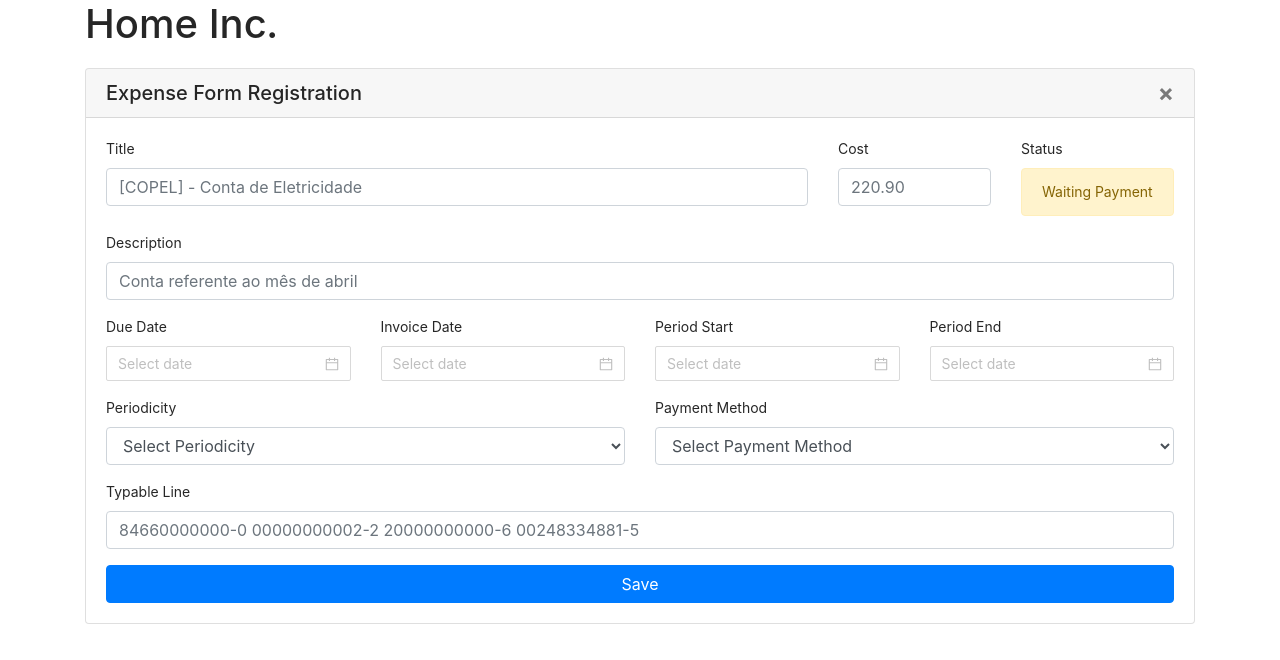
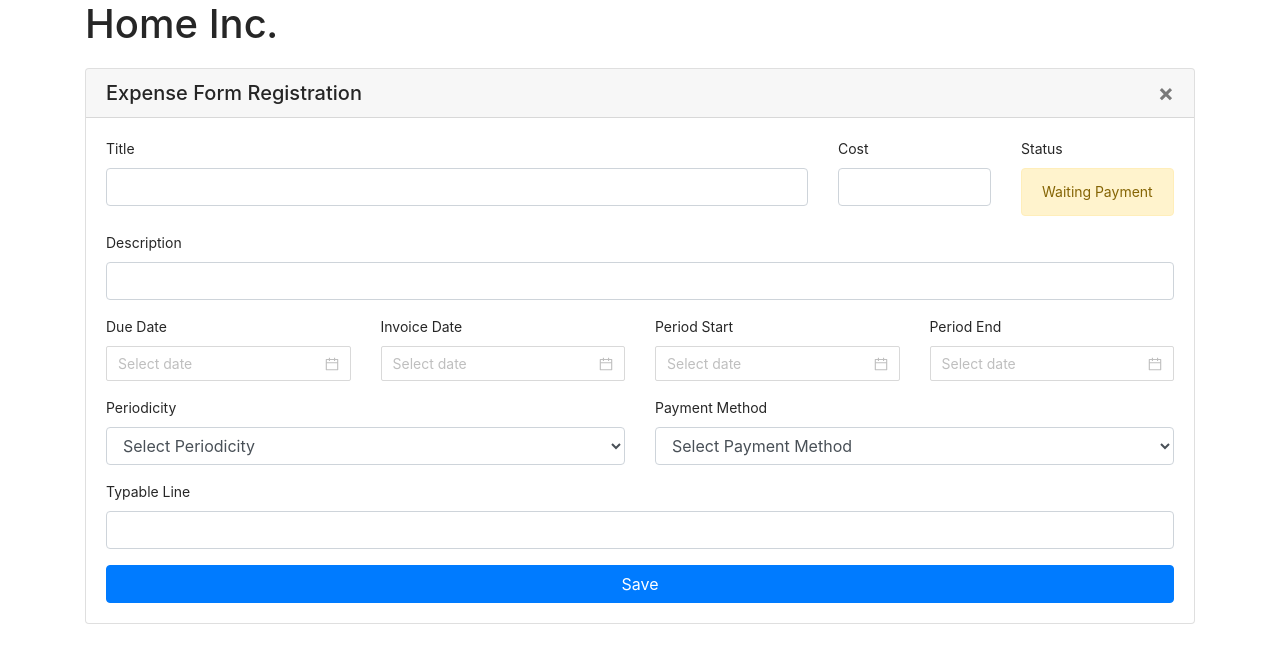
Before and after one commit to grglucastr/homeincweb, a React (Create React App) app: page /form in a window 1280 px wide. Shown: the top 660 px of the page. Built offline with nearby package versions, Linux system fonts and the light colour scheme.

Commit message:
Setup dates and remove placeholders

```diff
--- a/src/components/ExpenseForm.tsx
+++ b/src/components/ExpenseForm.tsx
@@ -61,19 +61,19 @@ const ExpenseForm: React.FC = () => {
   }
 
   const dueDateChange: DatePickerProps['onChange'] = (date, dateString) => {
-    console.log(date, dateString);
+    setDueDate(dateString)
   };
 
   const invoiceDateChange: DatePickerProps['onChange'] = (date, dateString) => {
-    console.log(date, dateString);
+    setInvoiceDate(dateString);
   };
 
   const startDateChange: DatePickerProps['onChange'] = (date, dateString) => {
-    console.log(date, dateString);
+    setPeriodStart(dateString);
   };
 
   const endDateChange: DatePickerProps['onChange'] = (date, dateString) => {
-    console.log(date, dateString);
+    setPeriodEnd(dateString);
   };
 
   return(
@@ -96,23 +96,19 @@ const ExpenseForm: React.FC = () => {
           <Form onSubmit={submitForm} >
             <Row>
               <Col xs={12} md={8}>
-                <Form.Group className="mb-3" controlId="formBasicEmail">
-                  <Form.Label htmlFor="title">Title</Form.Label>
+                <Form.Group className="mb-3" controlId="title">
+                  <Form.Label>Title</Form.Label>
                   <Form.Control
-                    id="title"
                     type="text"
-                    placeholder="[COPEL] - Conta de Eletricidade"
                     value={title}
                     onChange={e => setTitle(e.target.value)}/>
                 </Form.Group>
               </Col>
               <Col xs={12} md={2}>
-                <Form.Group className="mb-3" controlId="formBasicEmail">
-                  <Form.Label htmlFor="cost">Cost</Form.Label>
+                <Form.Group className="mb-3" controlId="cost">
+                  <Form.Label>Cost</Form.Label>
                   <Form.Control
-                    id="cost"
                     type="text"
-                    placeholder="220.90"
                     value={cost}
                     onChange={e => setCost(e.target.value)} />
                 </Form.Group>
@@ -127,12 +123,10 @@ const ExpenseForm: React.FC = () => {
 
             <Row>
               <Col>
-                <Form.Group className="mb-3" controlId="formBasicEmail">
-                  <Form.Label htmlFor="description">Description</Form.Label>
+                <Form.Group className="mb-3" controlId="description">
+                  <Form.Label>Description</Form.Label>
                   <Form.Control
-                    id="description"
                     type="text"
-                    placeholder="Conta referente ao mês de abril"
                     value={description}
                     onChange={e => setDescription(e.target.value)}/>
                   </Form.Group>
@@ -141,37 +135,33 @@ const ExpenseForm: React.FC = () => {
 
             <Row>
               <Col xs={12} md={3}>
-                <Form.Group className="mb-3" controlId="formBasicEmail">
-                  <Form.Label htmlFor="dueDate">Due Date</Form.Label>
+                <Form.Group className="mb-3" controlId="dueDate">
+                  <Form.Label>Due Date</Form.Label>
                   <DatePicker
-                    id='dueDate'
                     className='form-control'
                     onChange={dueDateChange}/>
                 </Form.Group>
               </Col>
               <Col xs={12} md={3}>
-                <Form.Group className="mb-3" controlId="formBasicEmail">
-                  <Form.Label htmlFor="invoiceDate">Invoice Date</Form.Label>
+                <Form.Group className="mb-3" controlId="invoiceDate">
+                  <Form.Label>Invoice Date</Form.Label>
                   <DatePicker
-                    id='invoiceDate'
                     className='form-control'
                     onChange={invoiceDateChange}/>
                 </Form.Group>
               </Col>
               <Col xs={12} md={3}>
-                <Form.Group className="mb-3" controlId="formBasicEmail">
-                  <Form.Label htmlFor="periodStart">Period Start</Form.Label>
+                <Form.Group className="mb-3" controlId="periodStart">
+                  <Form.Label>Period Start</Form.Label>
                   <DatePicker
-                    id='periodStart'
                     className='form-control'
                     onChange={startDateChange}/>
                 </Form.Group>
               </Col>
               <Col xs={12} md={3}>
-                <Form.Group className="mb-3" controlId="formBasicEmail">
-                  <Form.Label htmlFor="periodEnd">Period End</Form.Label>
+                <Form.Group className="mb-3" controlId="endDate">
+                  <Form.Label>Period End</Form.Label>
                   <DatePicker
-                    id='endDate'
                     className='form-control'
                     onChange={endDateChange}/>
                 </Form.Group>
@@ -180,10 +170,9 @@ const ExpenseForm: React.FC = () => {
 
             <Row>
               <Col xs={12} md={6}>
-                <Form.Group className="mb-3" controlId="formBasicEmail">
-                  <Form.Label htmlFor="periodicity">Periodicity</Form.Label>
+                <Form.Group className="mb-3" controlId="periodicity">
+                  <Form.Label>Periodicity</Form.Label>
                   <Form.Select
-                    id="periodicity"
                     aria-label="Default select example"
                     className="form-control"
                     value={periodicity}
@@ -198,10 +187,9 @@ const ExpenseForm: React.FC = () => {
                 </Form.Group>
               </Col>
               <Col xs={12} md={6}>
-                <Form.Group className="mb-3" controlId="formBasicEmail">
-                  <Form.Label htmlFor="paymentMethod">Payment Method</Form.Label>
+                <Form.Group className="mb-3" controlId="paymentMethod">
+                  <Form.Label>Payment Method</Form.Label>
                   <Form.Select
-                    id="paymentMethod"
                     aria-label="Default select example"
                     className="form-control"
                     value={paymentMethod}
@@ -220,12 +208,10 @@ const ExpenseForm: React.FC = () => {
 
             <Row>
               <Col>
-                <Form.Group className="mb-3" controlId="formBasicEmail">
-                  <Form.Label htmlFor='typableLine'>Typable Line</Form.Label>
+                <Form.Group className="mb-3" controlId="typableLine">
+                  <Form.Label>Typable Line</Form.Label>
                   <Form.Control
-                    id="typableLine"
                     type="text"
-                    placeholder="84660000000-0 00000000002-2 20000000000-6 00248334881-5"
                     value={typableLine}
                     onChange={e => setTypableLine(e.target.value)}/>
                 </Form.Group>
```
